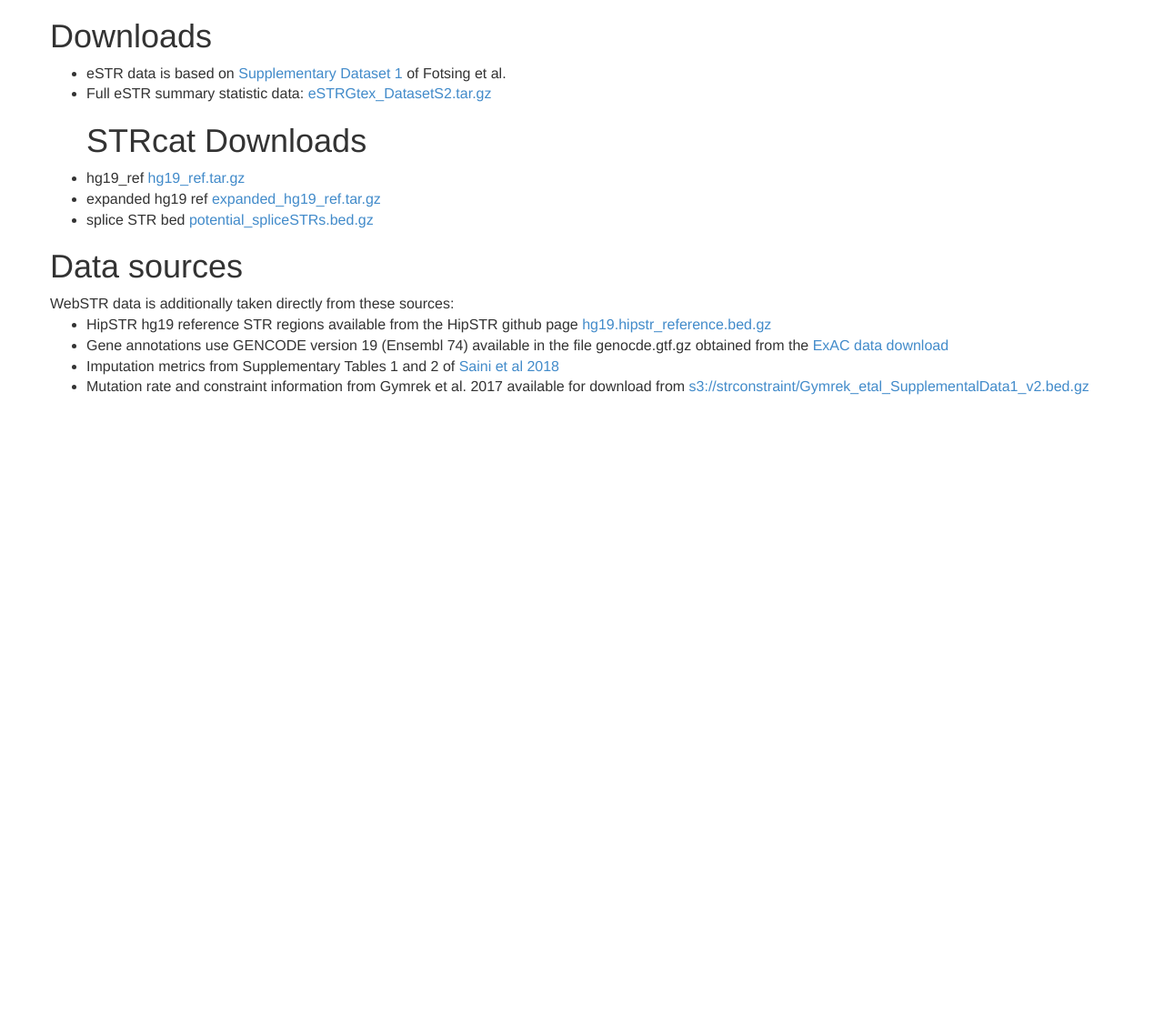
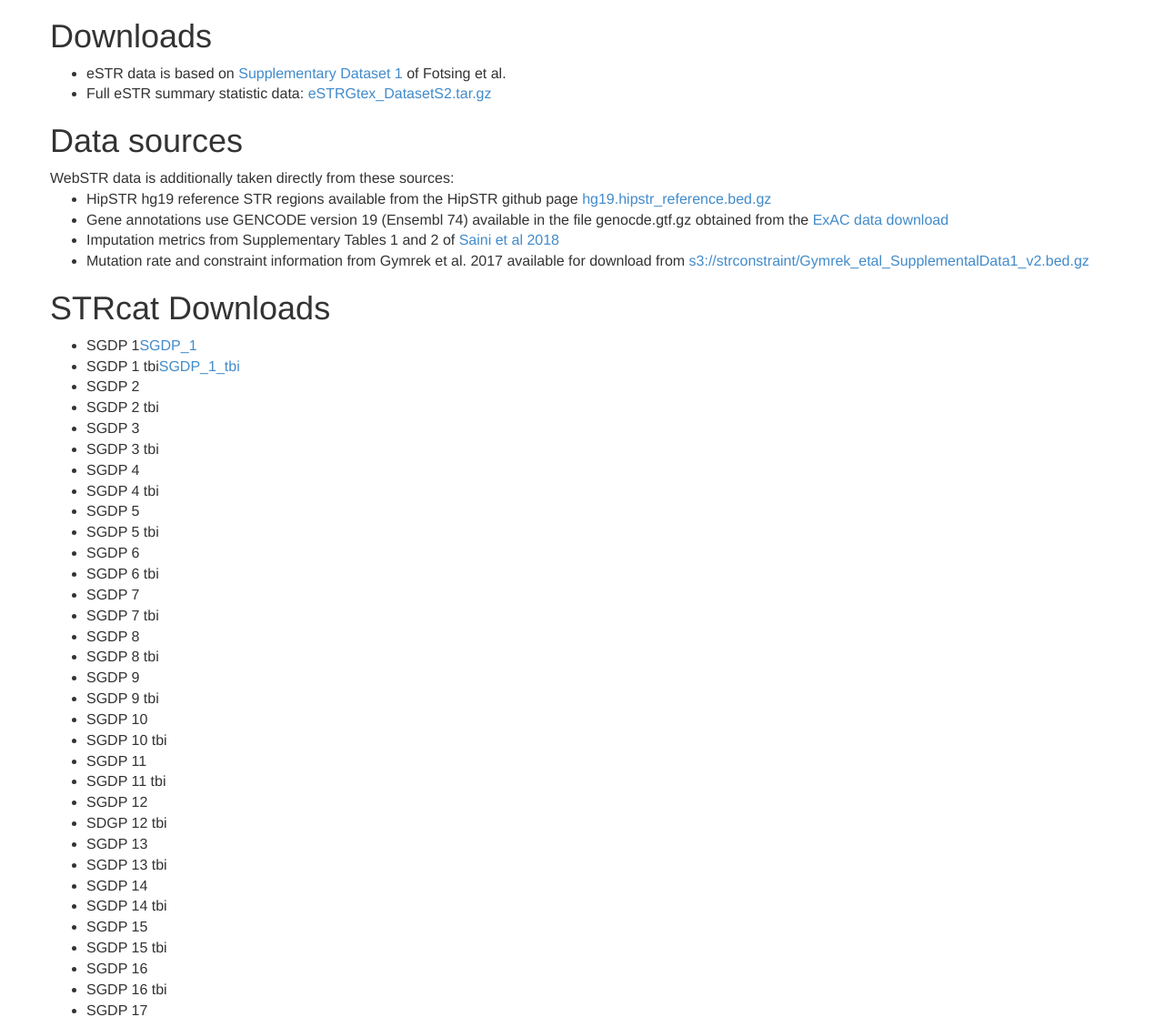
Before and after one commit to gymreklab/dbstr, a Flask app: page /downloads in a window 1280 px wide. Shown: the part 52-1170 px from the top of the page at 91% size. Before the commit the page ends 486 px from the top, so only its background shows below. Run offline with Flask 3, Linux system fonts and the light colour scheme; some libraries are stand-ins or nearby versions.

Commit message:
updated downloads with STRCAT data links

```diff
--- a/WebSTR/templates/downloads.html
+++ b/WebSTR/templates/downloads.html
@@ -8,14 +8,6 @@
   <li>Full eSTR summary statistic data: <a href="https://drive.google.com/file/d/1iqgSWJZbylVbonQ5EfWYLCn9V1CLgX5h/view?usp=sharing">eSTRGtex_DatasetS2.tar.gz</a></li>
 </ul>
 
-<ul>
-         <h1>STRcat Downloads</h1>
-        <li>hg19_ref <a href="https://drive.google.com/open?id=1FjSAG5qUrErROzmVPyu8ZMyzjcaZMOQd">hg19_ref.tar.gz</a></li>
-        <li>expanded hg19 ref <a href="https://drive.google.com/open?id=1daQWWiRI-QZY0kvubPhS-46ORhgV7ZFZ">expanded_hg19_ref.tar.gz</a></li>
-        <li>splice STR bed <a href="https://drive.google.com/open?id=1Q51caDrDmifdBoUDZQqvqLPXYxW5SCw9">potential_spliceSTRs.bed.gz</a></li>
-</ul>
-
-
 	  <h1>Data sources</h1>
       WebSTR data is additionally taken directly from these sources:
 <ul>
@@ -25,6 +17,61 @@
   <li>Mutation rate and constraint information from Gymrek et al. 2017 available for download from <a href="https://s3-us-west-2.amazonaws.com/strconstraint/Gymrek_etal_SupplementalData1_v2.bed.gz">s3://strconstraint/Gymrek_etal_SupplementalData1_v2.bed.gz</a></li>
 </ul>
 
+ <h1>STRcat Downloads</h1>
+<ul>
+<li>SGDP 1<a href=http://bit.ly/34PgMHT>SGDP_1 </a> </li>
+<li>SGDP 1 tbi<a href=http://bit.ly/2X1Dj1C>SGDP_1_tbi </a> </li>
+<li>SGDP 2<a href=http://bit.ly/33BizA8> </a> </li>
+<li>SGDP 2 tbi<a href=http://bit.ly/32IBXdu> </a> </li>
+<li>SGDP 3<a href=http://bit.ly/2NZBj5T> </a> </li>
+<li>SGDP 3 tbi<a href=http://bit.ly/2CAJ5xE> </a> </li>
+<li>SGDP 4<a href=http://bit.ly/2pSXe6V> </a> </li>
+<li>SGDP 4 tbi<a href=http://bit.ly/2X3795T> </a> </li>
+<li>SGDP 5<a href=http://bit.ly/2CBiReo> </a> </li>
+<li>SGDP 5 tbi<a href=http://bit.ly/2NZAOZz> </a> </li>
+<li>SGDP 6<a href=http://bit.ly/2Q6B5fW> </a> </li>
+<li>SGDP 6 tbi<a href=http://bit.ly/32Fkq5E> </a> </li>
+<li>SGDP 7<a href=http://bit.ly/2KcjD5V> </a> </li>
+<li>SGDP 7 tbi<a href=http://bit.ly/2QeTLdg> </a> </li>
+<li>SGDP 8<a href=http://bit.ly/2pQK0Yh> </a> </li>
+<li>SGDP 8 tbi<a href=http://bit.ly/2NEH6i4> </a> </li>
+<li>SGDP 9<a href=http://bit.ly/2Q5wx9s> </a> </li>
+<li>SGDP 9 tbi<a href=http://bit.ly/36QCVY9> </a> </li>
+<li>SGDP 10<a href=http://bit.ly/2KdfNcJ> </a> </li>
+<li>SGDP 10 tbi<a href=http://bit.ly/2O2svMv> </a> </li>
+<li>SGDP 11<a href=http://bit.ly/36TJxFk> </a> </li>
+<li>SGDP 11 tbi<a href=http://bit.ly/32z3cqB> </a> </li>
+<li>SGDP 12<a href=http://bit.ly/32ztN76> </a> </li>
+<li>SDGP 12 tbi<a href=http://bit.ly/2qEqzC3> </a> </li>
+<li>SGDP 13<a href=http://bit.ly/34UIfrV> </a> </li>
+<li>SGDP 13 tbi<a href=http://bit.ly/2oZebMs> </a> </li>
+<li>SGDP 14<a href=http://bit.ly/33ATsgI> </a> </li>
+<li>SGDP 14 tbi<a href=http://bit.ly/33qtJaO> </a> </li>
+<li>SGDP 15<a href=http://bit.ly/2NGjNmQ> </a> </li>
+<li>SGDP 15 tbi<a href=http://bit.ly/2Npmn1V> </a> </li>
+<li>SGDP 16<a href=http://bit.ly/2CkNJzR> </a> </li>
+<li>SGDP 16 tbi<a href=http://bit.ly/2rkArRG> </a> </li>
+<li>SGDP 17<a href=http://bit.ly/2JWk2Jr> </a> </li>
+<li>SGDP 17 tbi<a href=http://bit.ly/2WQIy3X> </a> </li>
+<li>SGDP 18<a href=http://bit.ly/2NI9Rte> </a> </li>
+<li>SGDP 18 tbi<a href=http://bit.ly/33oQSKL> </a> </li>
+<li>SGDP 19<a href=http://bit.ly/33pQ6gL> </a> </li>
+<li>SGDP 19 tbi<a href=http://bit.ly/32qM9qC> </a> </li>
+<li>SGDP 21<a href=http://bit.ly/32mPE1r> </a> </li>
+<li>SGDP 20 tbi<a href=http://bit.ly/2PUb03K> </a> </li>
+<li>SGDP 21<a href=http://bit.ly/33p75zI> </a> </li>
+<li>SGDP 21 IDX<a href=http://bit.ly/33ok199> </a> </li>
+<li>SDGP 22<a href=http://bit.ly/2NpuBpA> </a> </li>
+<li>SGDP 22 tbi<a href=http://bit.ly/36t3gvo> </a> </li>
+<li>SGDP X<a href=http://bit.ly/36jgx9O> </a> </li>
+<li>SGDP X tbi<a href=http://bit.ly/34evaJn> </a> </li>
+<li>SGDP Y idx<a href=http://bit.ly/330wqzz> </a> </li>
+<li>SGDP Y<a href=http://bit.ly/2qQFTvc> </a> </li>
+        <li>hg19_ref <a href="https://drive.google.com/open?id=1FjSAG5qUrErROzmVPyu8ZMyzjcaZMOQd">hg19_ref.tar.gz</a></li>
+        <li>expanded hg19 ref <a href="https://drive.google.com/open?id=1daQWWiRI-QZY0kvubPhS-46ORhgV7ZFZ">expanded_hg19_ref.tar.gz</a></li>
+        <li>splice STR bed <a href="https://drive.google.com/open?id=1Q51caDrDmifdBoUDZQqvqLPXYxW5SCw9">potential_spliceSTRs.bed.gz</a></li>
+        <li>STRS Y <a href="http://bit.ly/2qQFTeG">sgdp_mem_strs_20.sorted.vcf.gztest.gz</a></li>
+</ul>
 
 </div>
     </div>
```
